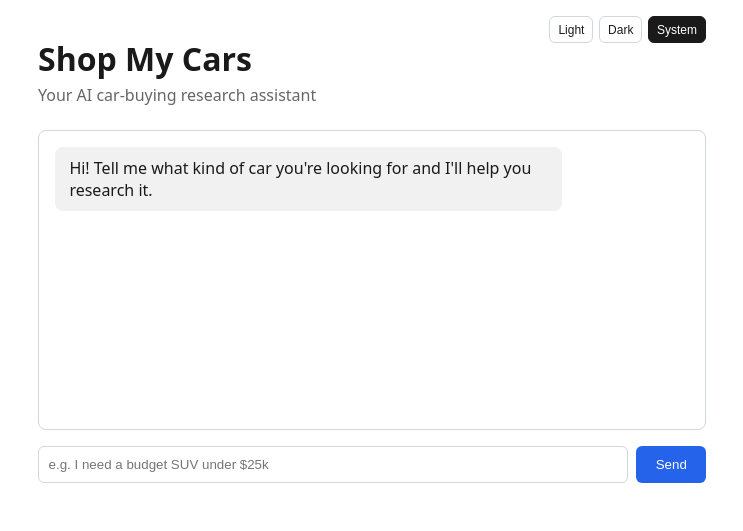
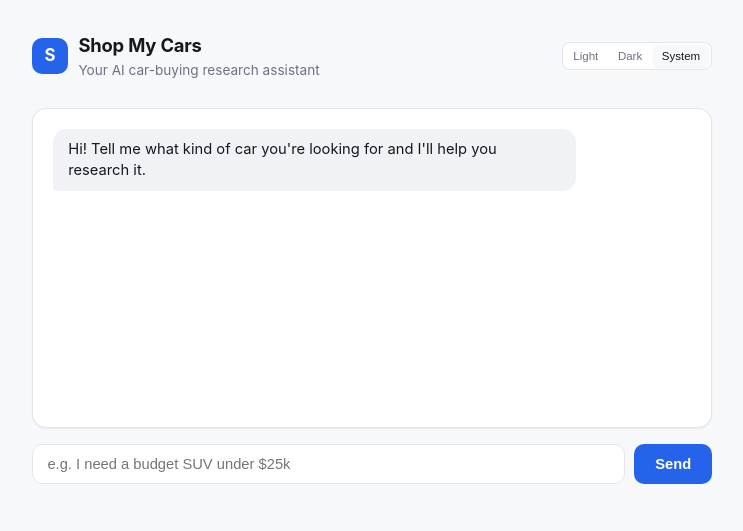
Before and after one commit to gavvahar/shop-my-cars, a FastAPI app: page / in a window 1280 px wide. Shown: the top 531 px of the page, without its empty margins (268-1011 px from the left). Run offline with FastAPI, Linux system fonts and the light colour scheme.

Commit message:
Redesign chat UI for a more professional look
Full visual pass: refined color tokens (accent chips, pro/con colors,
elevation shadows) on top of the existing light/dark theme system,
better typography scale, a brand mark in the header, rounded message
bubbles with tail corners, and restyled buttons/input with proper
hover/focus/disabled states.

Also closes a real UX gap hit directly during testing: there was no
loading indicator, so a slow response (this Ollama instance can take
anywhere from ~5s to several minutes) looked identical to a broken
request. Added an animated typing indicator shown for the duration of
every /api/agent call, and the input/send button/pending-action
buttons now disable while a request is in flight to prevent
double-submits.

human_review's car cards now use spec chips (MSRP/MPG/HP) and
colored pro/con list items instead of a single wall of text.

Verified live: full flow (confirm_requirements -> human_review) still
returns the exact shape the new markup expects, real comparison data
renders correctly.

```diff
--- a/Python/backend/static/css/style.css
+++ b/Python/backend/static/css/style.css
@@ -1,36 +1,66 @@
 :root {
   --color-bg: #ffffff;
-  --color-text: #1a1a1a;
-  --color-text-muted: #666666;
-  --color-surface: #f8fafc;
-  --color-border: #d0d7de;
-  --color-agent-bubble: #f1f1f1;
-  --color-pending-bg: #fff9e6;
-  --color-pending-border: #f0b429;
+  --color-bg-elevated: #ffffff;
+  --color-text: #16181d;
+  --color-text-muted: #6b7280;
+  --color-surface: #f7f8fa;
+  --color-border: #e2e5ea;
+  --color-agent-bubble: #f1f2f5;
+  --color-pending-bg: #ffffff;
+  --color-pending-border: #e2e5ea;
+  --color-primary: #2563eb;
+  --color-primary-hover: #1d4ed8;
+  --color-primary-text: #ffffff;
+  --color-accent-bg: #eef2ff;
+  --color-accent-text: #3730a3;
+  --color-pro: #15803d;
+  --color-con: #b91c1c;
+  --shadow-sm: 0 1px 2px rgba(16, 24, 40, 0.06);
+  --shadow-md: 0 4px 12px rgba(16, 24, 40, 0.08);
 }
 
 @media (prefers-color-scheme: dark) {
   :root:not([data-theme="light"]) {
-    --color-bg: #0f1117;
-    --color-text: #e6e6e6;
-    --color-text-muted: #9aa4b2;
-    --color-surface: #1a1d27;
-    --color-border: #333844;
-    --color-agent-bubble: #1e2230;
-    --color-pending-bg: #2a2410;
-    --color-pending-border: #f0b429;
+    --color-bg: #0d0f14;
+    --color-bg-elevated: #161922;
+    --color-text: #e8eaed;
+    --color-text-muted: #9aa1ac;
+    --color-surface: #131620;
+    --color-border: #262b38;
+    --color-agent-bubble: #1c202c;
+    --color-pending-bg: #161922;
+    --color-pending-border: #262b38;
+    --color-primary: #3b82f6;
+    --color-primary-hover: #60a5fa;
+    --color-primary-text: #0d0f14;
+    --color-accent-bg: #1b2036;
+    --color-accent-text: #a5b4fc;
+    --color-pro: #4ade80;
+    --color-con: #f87171;
+    --shadow-sm: 0 1px 2px rgba(0, 0, 0, 0.4);
+    --shadow-md: 0 8px 24px rgba(0, 0, 0, 0.5);
   }
 }
 
 :root[data-theme="dark"] {
-  --color-bg: #0f1117;
-  --color-text: #e6e6e6;
-  --color-text-muted: #9aa4b2;
-  --color-surface: #1a1d27;
-  --color-border: #333844;
-  --color-agent-bubble: #1e2230;
-  --color-pending-bg: #2a2410;
-  --color-pending-border: #f0b429;
+  --color-bg: #0d0f14;
+  --color-bg-elevated: #161922;
+  --color-text: #e8eaed;
+  --color-text-muted: #9aa1ac;
+  --color-surface: #131620;
+  --color-border: #262b38;
+  --color-agent-bubble: #1c202c;
+  --color-pending-bg: #161922;
+  --color-pending-border: #262b38;
+  --color-primary: #3b82f6;
+  --color-primary-hover: #60a5fa;
+  --color-primary-text: #0d0f14;
+  --color-accent-bg: #1b2036;
+  --color-accent-text: #a5b4fc;
+  --color-pro: #4ade80;
+  --color-con: #f87171;
+  --shadow-sm: 0 1px 2px rgba(0, 0, 0, 0.4);
+  --shadow-md: 0 8px 24px rgba(0, 0, 0, 0.5);
 }
 
 * {
@@ -39,143 +69,344 @@
 
 body {
   font-family:
-    system-ui,
-    -apple-system,
-    sans-serif;
-  max-width: 700px;
+    -apple-system, BlinkMacSystemFont, "Segoe UI", system-ui, sans-serif;
+  font-size: 15px;
+  line-height: 1.5;
+  margin: 0;
+  background: var(--color-surface);
+  color: var(--color-text);
+  -webkit-font-smoothing: antialiased;
+}
+
+.app {
+  max-width: 720px;
   margin: 0 auto;
-  padding: 1rem;
-  background: var(--color-bg);
-  color: var(--color-text);
+  padding: 2rem 1.25rem 3rem;
 }
 
 header {
-  margin-bottom: 1.5rem;
   display: flex;
-  align-items: flex-start;
+  align-items: center;
   justify-content: space-between;
   gap: 1rem;
+  margin-bottom: 1.75rem;
 }
 
-header h1 {
-  margin-bottom: 0.25rem;
+.brand {
+  display: flex;
+  align-items: center;
+  gap: 0.65rem;
+}
+
+.brand-mark {
+  width: 2.25rem;
+  height: 2.25rem;
+  border-radius: 10px;
+  background: var(--color-primary);
+  color: var(--color-primary-text);
+  display: flex;
+  align-items: center;
+  justify-content: center;
+  font-weight: 700;
+  font-size: 1.05rem;
+  flex-shrink: 0;
+}
+
+h1 {
+  font-size: 1.15rem;
+  font-weight: 650;
+  letter-spacing: -0.01em;
+  margin: 0;
 }
 
 .subtitle {
   color: var(--color-text-muted);
   margin: 0;
+  font-size: 0.85rem;
 }
 
 .theme-toggle {
   display: flex;
-  gap: 0.35rem;
+  gap: 2px;
+  padding: 2px;
+  background: var(--color-bg-elevated);
+  border: 1px solid var(--color-border);
+  border-radius: 8px;
   flex-shrink: 0;
 }
 
 .theme-toggle button {
-  padding: 0.35rem 0.5rem;
-  font-size: 0.75rem;
-  border: 1px solid var(--color-border);
+  padding: 0.3rem 0.55rem;
+  font-size: 0.72rem;
+  font-weight: 500;
+  border: none;
   border-radius: 6px;
-  background: var(--color-bg);
+  background: transparent;
+  color: var(--color-text-muted);
+  cursor: pointer;
+  transition: background 0.15s ease;
+}
+
+.theme-toggle button:hover {
   color: var(--color-text);
-  cursor: pointer;
 }
 
 .theme-toggle button.active {
-  background: var(--color-text);
-  color: var(--color-bg);
-  border-color: var(--color-text);
+  background: var(--color-surface);
+  color: var(--color-text);
+  box-shadow: var(--shadow-sm);
 }
 
 #chat-log {
   display: flex;
   flex-direction: column;
-  gap: 0.75rem;
-  min-height: 300px;
-  max-height: 500px;
+  gap: 0.85rem;
+  min-height: 320px;
+  max-height: 520px;
   overflow-y: auto;
+  background: var(--color-bg-elevated);
   border: 1px solid var(--color-border);
-  border-radius: 8px;
-  padding: 1rem;
+  border-radius: 14px;
+  box-shadow: var(--shadow-sm);
+  padding: 1.25rem;
   margin-bottom: 1rem;
+  scroll-behavior: smooth;
 }
 
 .message {
-  padding: 0.6rem 0.9rem;
-  border-radius: 8px;
-  max-width: 80%;
+  padding: 0.6rem 0.95rem;
+  border-radius: 14px;
+  max-width: 82%;
+  font-size: 0.92rem;
+  line-height: 1.45;
 }
 
 .message.user {
   align-self: flex-end;
-  background: #2563eb;
-  color: white;
+  background: var(--color-primary);
+  color: var(--color-primary-text);
+  border-bottom-right-radius: 4px;
 }
 
 .message.agent {
   align-self: flex-start;
   background: var(--color-agent-bubble);
+  color: var(--color-text);
+  border-bottom-left-radius: 4px;
+}
+
+.typing-indicator {
+  align-self: flex-start;
+  display: flex;
+  align-items: center;
+  gap: 4px;
+  padding: 0.75rem 0.95rem;
+  background: var(--color-agent-bubble);
+  border-radius: 14px;
+  border-bottom-left-radius: 4px;
+}
+
+.typing-indicator span {
+  width: 6px;
+  height: 6px;
+  border-radius: 50%;
+  background: var(--color-text-muted);
+  animation: typing-bounce 1.2s infinite ease-in-out;
+}
+
+.typing-indicator span:nth-child(2) {
+  animation-delay: 0.15s;
+}
+
+.typing-indicator span:nth-child(3) {
+  animation-delay: 0.3s;
+}
+
+@keyframes typing-bounce {
+  0%,
+  60%,
+  100% {
+    transform: translateY(0);
+    opacity: 0.5;
+  }
+  30% {
+    transform: translateY(-4px);
+    opacity: 1;
+  }
 }
 
 .pending-action {
   border: 1px solid var(--color-pending-border);
   background: var(--color-pending-bg);
-  border-radius: 8px;
-  padding: 1rem;
+  border-radius: 14px;
+  box-shadow: var(--shadow-md);
+  padding: 1.25rem;
   margin-bottom: 1rem;
+}
+
+.pending-action h2 {
+  font-size: 0.95rem;
+  font-weight: 650;
+  margin: 0 0 0.85rem;
+}
+
+.pending-action p {
+  margin: 0.3rem 0;
+  font-size: 0.9rem;
+}
+
+.pending-action strong {
+  color: var(--color-text-muted);
+  font-weight: 550;
 }
 
 .button-row {
   display: flex;
+  flex-wrap: wrap;
   gap: 0.5rem;
-  margin-top: 0.75rem;
+  margin-top: 1rem;
 }
 
 .button-row button {
   padding: 0.5rem 1rem;
-  border-radius: 6px;
+  font-size: 0.87rem;
+  font-weight: 550;
+  border-radius: 8px;
   border: 1px solid var(--color-border);
   cursor: pointer;
-  background: var(--color-bg);
+  background: var(--color-bg-elevated);
   color: var(--color-text);
+  transition:
+    background 0.15s ease,
+    box-shadow 0.15s ease,
+    transform 0.05s ease;
+}
+
+.button-row button:hover {
+  box-shadow: var(--shadow-sm);
+}
+
+.button-row button:active {
+  transform: scale(0.98);
 }
 
 .button-row button.primary {
-  background: #2563eb;
-  color: white;
-  border-color: #2563eb;
+  background: var(--color-primary);
+  color: var(--color-primary-text);
+  border-color: var(--color-primary);
+}
+
+.button-row button.primary:hover {
+  background: var(--color-primary-hover);
+  border-color: var(--color-primary-hover);
+}
+
+.button-row button:disabled {
+  opacity: 0.5;
+  cursor: not-allowed;
+  box-shadow: none;
+  transform: none;
 }
 
 #chat-form {
   display: flex;
-  gap: 0.5rem;
+  gap: 0.6rem;
 }
 
 #chat-input {
   flex: 1;
-  padding: 0.6rem;
+  padding: 0.7rem 0.9rem;
+  font-size: 0.92rem;
   border: 1px solid var(--color-border);
-  border-radius: 6px;
-  background: var(--color-bg);
+  border-radius: 10px;
+  background: var(--color-bg-elevated);
   color: var(--color-text);
+  transition: border-color 0.15s ease;
+}
+
+#chat-input:focus {
+  outline: none;
+  border-color: var(--color-primary);
+}
+
+#chat-input:disabled {
+  opacity: 0.6;
 }
 
 #chat-form button {
-  padding: 0.6rem 1.2rem;
-  border-radius: 6px;
+  padding: 0.7rem 1.3rem;
+  font-size: 0.92rem;
+  font-weight: 600;
+  border-radius: 10px;
   border: none;
-  background: #2563eb;
-  color: white;
+  background: var(--color-primary);
+  color: var(--color-primary-text);
   cursor: pointer;
+  transition: background 0.15s ease;
+}
+
+#chat-form button:hover:not(:disabled) {
+  background: var(--color-primary-hover);
+}
+
+#chat-form button:disabled {
+  opacity: 0.5;
+  cursor: not-allowed;
 }
 
 .car-summary {
+  border: 1px solid var(--color-border);
+  border-radius: 10px;
+  padding: 0.9rem 1rem;
   margin-bottom: 0.75rem;
-  padding-bottom: 0.75rem;
-  border-bottom: 1px solid var(--color-border);
 }
 
 .car-summary:last-child {
-  border-bottom: none;
+  margin-bottom: 0;
 }
+
+.car-title {
+  font-weight: 650;
+  font-size: 0.95rem;
+  margin-bottom: 0.5rem;
+}
+
+.spec-chips {
+  display: flex;
+  flex-wrap: wrap;
+  gap: 0.4rem;
+  margin-bottom: 0.7rem;
+}
+
+.spec-chip {
+  background: var(--color-accent-bg);
+  color: var(--color-accent-text);
+  font-size: 0.76rem;
+  font-weight: 550;
+  padding: 0.25rem 0.55rem;
+  border-radius: 6px;
+}
+
+.car-summary ul {
+  margin: 0;
+  padding-left: 1.1rem;
+  font-size: 0.86rem;
+}
+
+.car-summary li {
+  margin-bottom: 0.2rem;
+}
+
+.car-summary li.pro {
+  color: var(--color-pro);
+}
+
+.car-summary li.con {
+  color: var(--color-con);
+}
+
+.pending-action em {
+  color: var(--color-text-muted);
+  font-style: normal;
+  font-size: 0.82rem;
+}
--- a/Python/backend/templates/index.html
+++ b/Python/backend/templates/index.html
@@ -2,6 +2,7 @@
 <html lang="en">
   <head>
     <meta charset="UTF-8" />
+    <meta name="viewport" content="width=device-width, initial-scale=1" />
     <title>Shop My Cars</title>
     <script>
       (function () {
@@ -14,10 +15,14 @@
     <link rel="stylesheet" href="/static/css/style.css?v={{ asset_version }}" />
   </head>
   <body>
+    <div class="app">
       <header>
+        <div class="brand">
+          <div class="brand-mark">S</div>
           <div>
             <h1>Shop My Cars</h1>
             <p class="subtitle">Your AI car-buying research assistant</p>
+          </div>
         </div>
         <div id="theme-toggle" class="theme-toggle">
           <button type="button" data-theme="light">Light</button>
@@ -47,6 +52,7 @@
           <button type="submit">Send</button>
         </form>
       </main>
+    </div>
 
     <script src="/static/js/theme.js?v={{ asset_version }}"></script>
     <script src="/static/js/chat.js?v={{ asset_version }}"></script>
```
Also changed, not shown: Python/backend/static/js/chat.js (+44 -4 lines). Lines whose indentation alone changed are shown as unchanged.
